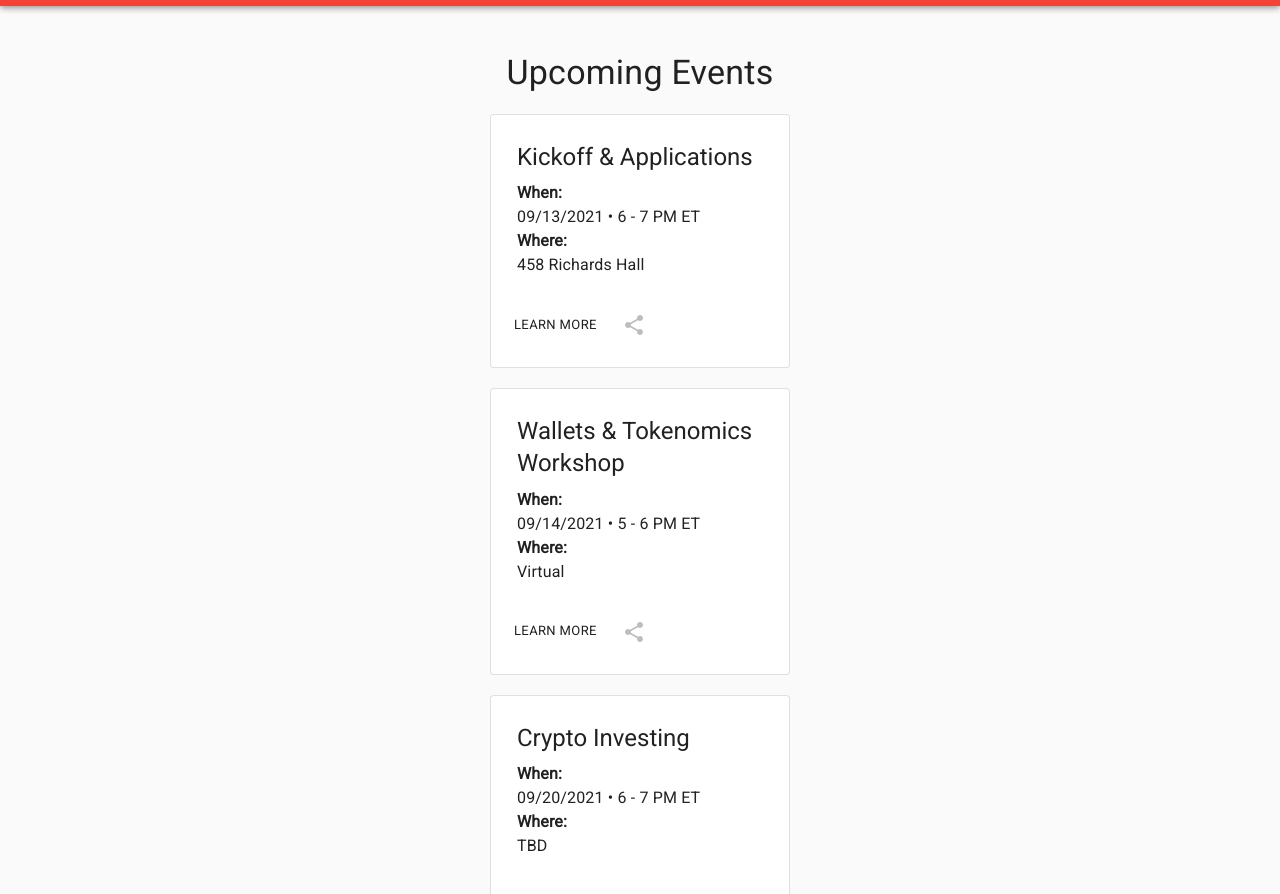
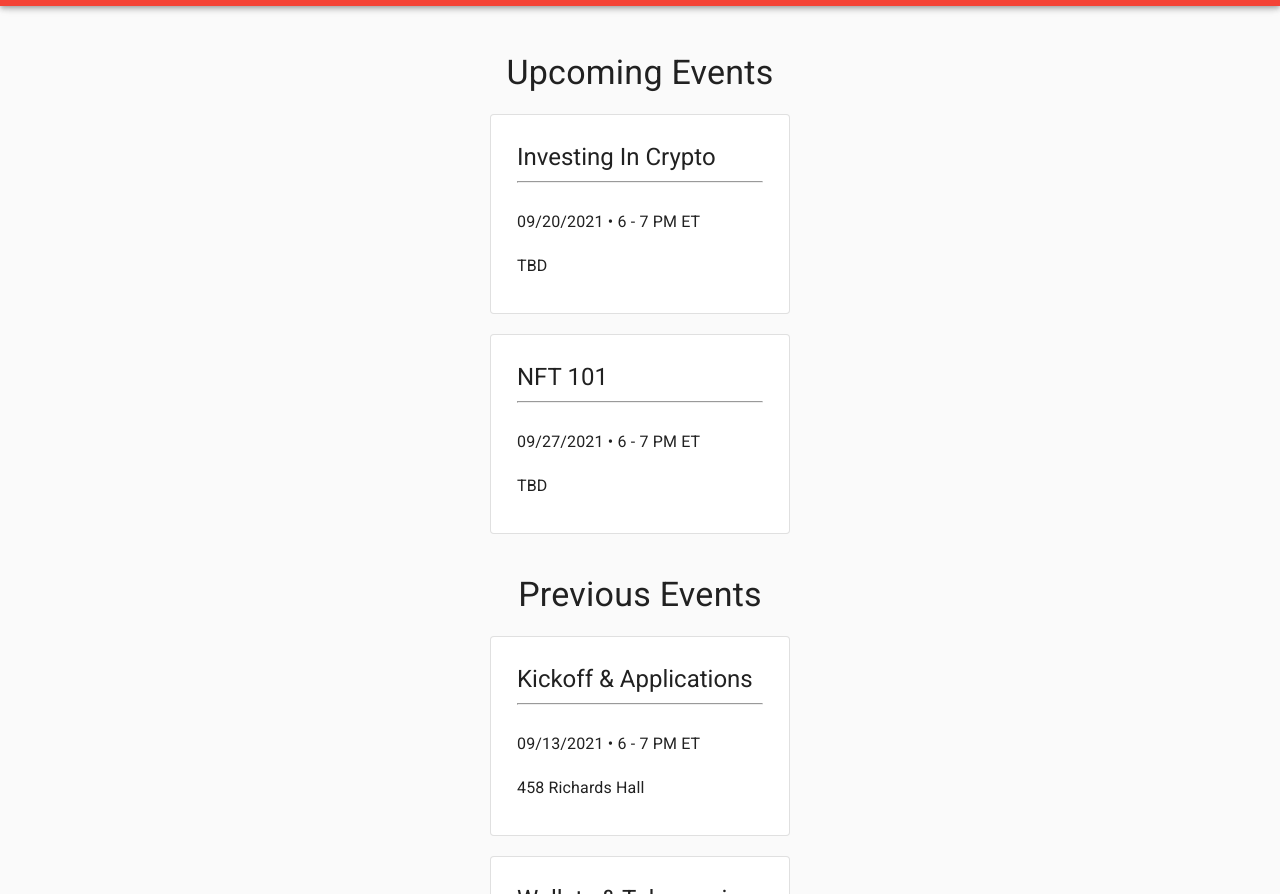
Before and after one commit to Northeastern-Blockchain-Club/neu_blockchain, a Gatsby site: page /events in a window 1280 px wide. Shown: the part 58-952 px from the top of the page. Built offline with nearby package versions, Linux system fonts and the light colour scheme; Gatsby itself is replaced by a stand-in of ours.

Commit message:
updates to events and index.js

```diff
--- a/package.json
+++ b/package.json
@@ -42,6 +42,7 @@
     "react-helmet": "^6.1.0",
     "react-reveal": "^1.2.2",
     "react-transition-group": "^4.4.2",
-    "sass": "^1.39.0"
+    "sass": "^1.39.0",
+    "typewriter-effect": "^2.18.2"
   }
 }
--- a/src/components/CardWithContent/index.js
+++ b/src/components/CardWithContent/index.js
@@ -27,26 +27,27 @@ const CardWithContent = ({ title, body, date, time, where, link, share }) => {
               variant="h5"
               component="h2"
               color="text-secondary"
+              className="bold"
             >
               {title}
             </Typography>
           </Grid>
+          <hr />
+          <br />
           <Typography variant="body2" component="p">
             {body}
           </Typography>
           <Typography variant="body1" component="p">
-            <b> When: </b> <br />
             {date} • {time} ET
           </Typography>
-
+          <br />
           <Typography variant="body1" component="p">
-            <b> Where: </b> <br />
             {where}
           </Typography>
         </CardContent>
 
-        <CardActions>
-          <Button size="small"> Learn More </Button>
+        {/* <CardActions>
+           <Button size="small"> Learn More </Button>
           <IconButton
             aria-label="share"
             disabled={isSharable}
@@ -56,7 +57,7 @@ const CardWithContent = ({ title, body, date, time, where, link, share }) => {
           >
             <ShareIcon />
           </IconButton>
-        </CardActions>
+        </CardActions> */}
       </Card>
     </>
   );
--- a/src/components/CardWithContent/index.scss
+++ b/src/components/CardWithContent/index.scss
@@ -1,5 +1,5 @@
 .card {
-  min-height: 240px;
+  min-height: 200px;
   width: 300px;
   padding: 10px;
 }
@@ -7,3 +7,7 @@
 .text-center {
   text-align: center;
 }
+
+.bold{
+  font-weight: 600;
+}
--- a/src/data/events/events.json
+++ b/src/data/events/previous.json
@@ -16,23 +16,5 @@
         "where": "Virtual",
         "link": null,
         "share": null
-    },
-    {
-        "title": "Crypto Investing",
-        "body": "",
-        "date": "09/20/2021",
-        "time": "6 - 7 PM ",
-        "where": "TBD",
-        "link": null,
-        "share": null
-    },
-    {
-        "title": "NFT 101",
-        "body": "",
-        "date": "09/27/2021",
-        "time": "6 - 7 PM ",
-        "where": "TBD",
-        "link": null,
-        "share": null
     }
 ]
--- /dev/null
+++ b/src/data/events/upcoming.json
@@ -0,0 +1,20 @@
+[
+    {
+        "title": "Investing In Crypto",
+        "body": "",
+        "date": "09/20/2021",
+        "time": "6 - 7 PM ",
+        "where": "TBD",
+        "link": null,
+        "share": null
+    },
+    {
+        "title": "NFT 101",
+        "body": "",
+        "date": "09/27/2021",
+        "time": "6 - 7 PM ",
+        "where": "TBD",
+        "link": null,
+        "share": null
+    }
+]
--- a/src/pages/events.js
+++ b/src/pages/events.js
@@ -7,20 +7,21 @@ import Grid from "@material-ui/core/Grid";
 import CardWithContent from "../components/CardWithContent";
 
 // this is where json data for each event is pulled from.
-import JSONData from "../data/events/events.json";
+import upcoming from "../data/events/upcoming.json";
+import previous from "../data/events/previous.json";
 
-const EventCard = () => (
+const EventCard = ({ data }) => (
   <>
-    {JSONData.map((data) => {
+    {data.map((d) => {
       return (
         <>
           <CardWithContent
-            title={data.title}
-            body={data.body}
-            date={data.date}
-            time={data.time}
-            where={data.where}
-            share={data.share}
+            title={d.title}
+            body={d.body}
+            date={d.date}
+            time={d.time}
+            where={d.where}
+            share={d.share}
           />
           <br />
         </>
@@ -42,7 +43,19 @@ const EventsPage = () => {
           {" "}
           Upcoming Events
         </Typography>
-        <EventCard />
+        <EventCard data={upcoming} />
+      </Grid>
+      <Grid
+        container
+        direction="column"
+        justifyContent="center"
+        alignItems="center"
+      >
+        <Typography variant="h4" className="header-text">
+          {" "}
+          Previous Events
+        </Typography>
+        <EventCard data={previous} />
       </Grid>
     </Layout>
   );
```
Also changed, not shown: src/pages/index.js (+35 -16 lines), 1 other file.
